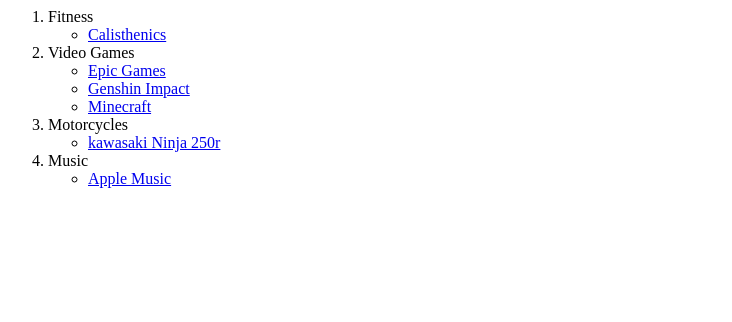
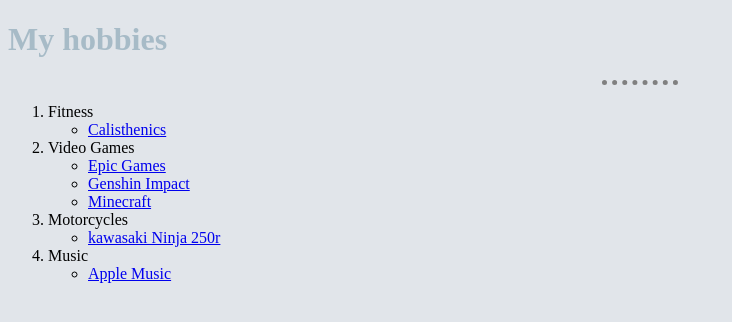
Before and after one commit to gabrielm9929/xv, a plain HTML site: page hobbies.html in a window 1280 px wide. Shown: the whole page, without its empty margins (0-732 px from the left). Drawn offline with Linux system fonts and the light colour scheme.

Commit message:
first ever css

```diff
--- /dev/null
+++ b/CSS/styles.css
@@ -0,0 +1,19 @@
+body {background-color: #E1E5EA;
+
+}
+
+hr {
+  background-color: none;
+  border-style: none;
+  height: 2px;
+  width: 6%;
+  border-top: 5px dotted grey;
+}
+
+h1 {
+  color: #A7BBC7;
+}
+
+h3 {
+  color: #A7BBC7;
+}
--- a/contactinformation.html
+++ b/contactinformation.html
@@ -4,10 +4,12 @@
 <head>
   <meta charset="utf-8">
   <title>Contact Me</title>
+  <link rel="stylesheet" href="css/styles.css">
 </head>
 
 <body>
   <h1>My Contact Details</h1>
+  <hr>
   <h3>Mail Address</h3>
   <ul>
     <li>9701 Antwerp St. Los Angeles, CA 90002</li>
--- a/hobbies.html
+++ b/hobbies.html
@@ -1,3 +1,13 @@
+<!DOCTYPE html>
+<html lang="en" dir="ltr">
+<link rel="stylesheet" href="css/styles.css">
+  <head>
+    <meta charset="utf-8">
+    <title>My Hobbies</title>
+  </head>
+  <body>
+    <h1>My hobbies</h1>
+    <hr>
     <ol>
       <li>Fitness</li>
       <ul>
@@ -18,3 +28,5 @@
         <li> <a href="https://www.apple.com/apple-music/">Apple Music</a> </li>
       </ul>
     </ol>
+  </body>
+</html>
```
Also changed, not shown: index.html (+2 -0 lines). Lines whose indentation alone changed are shown as unchanged.
